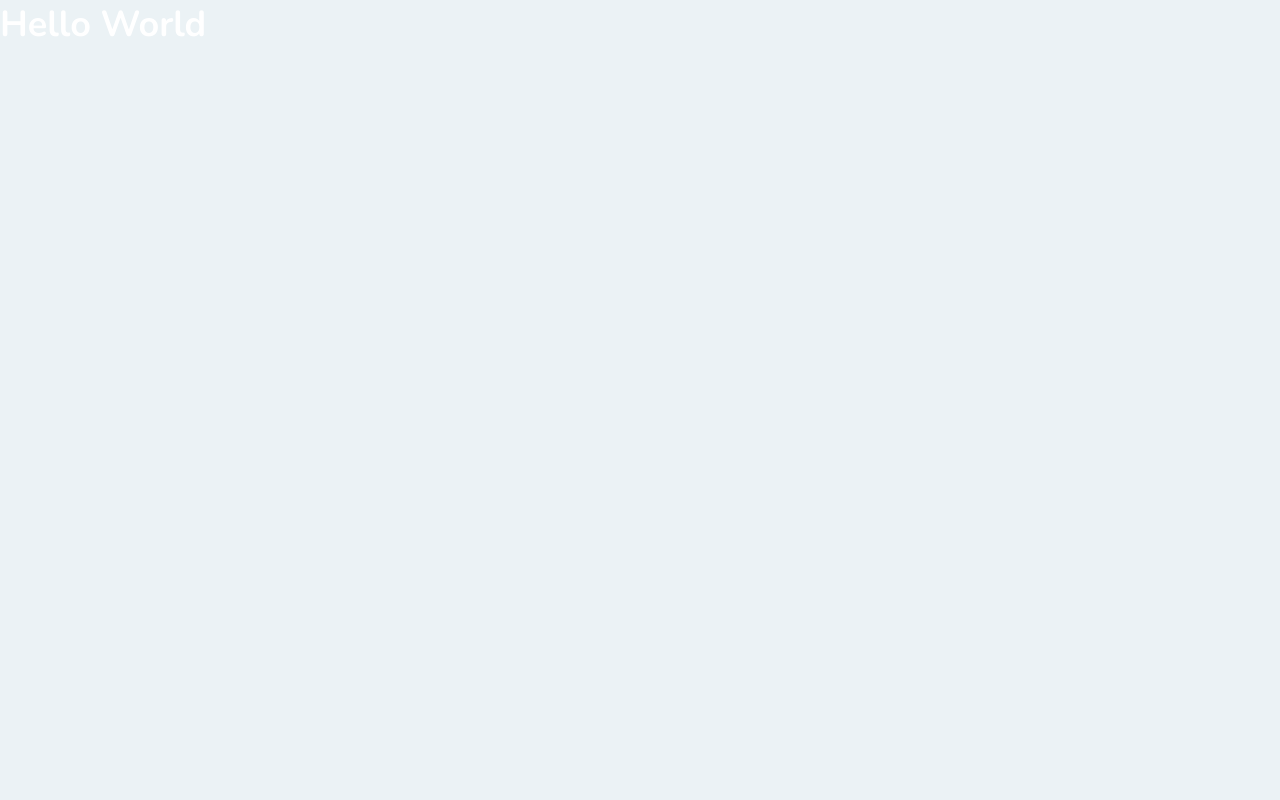
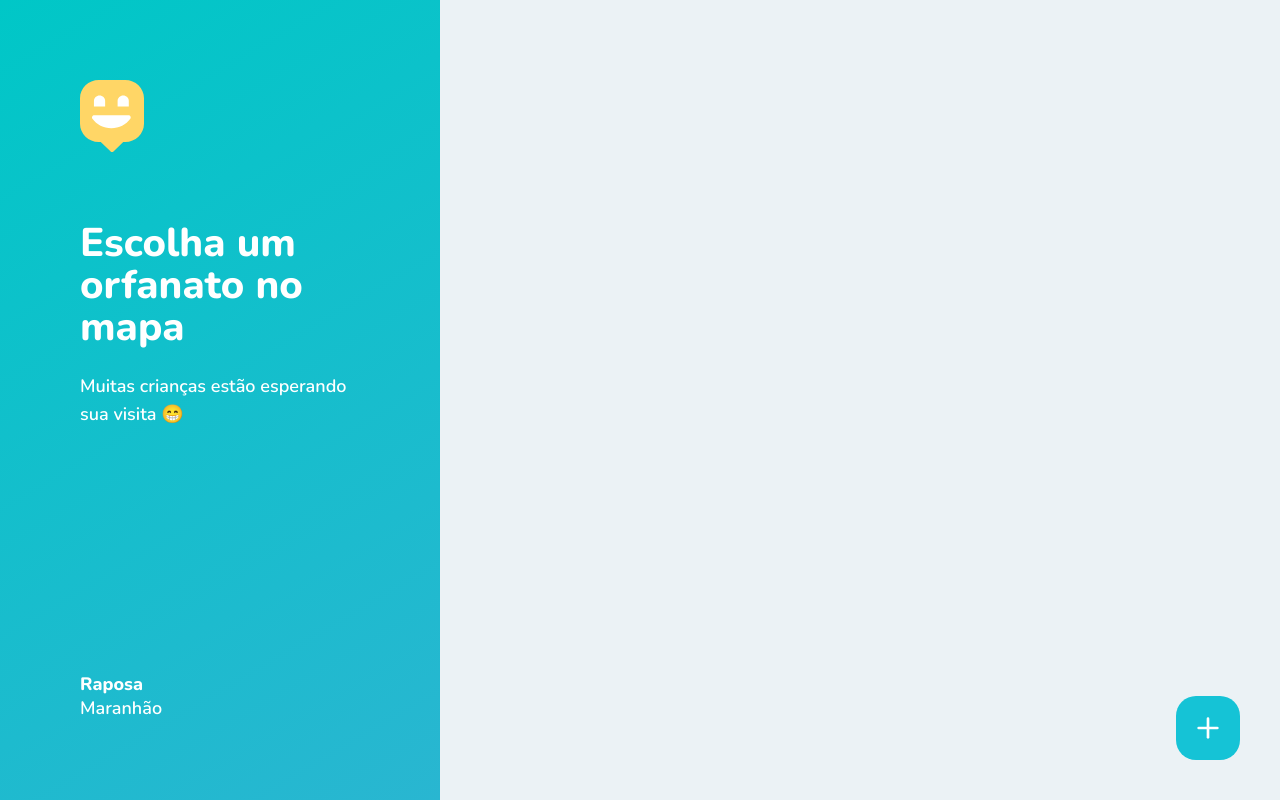
Before and after one commit to 3salles/Happy, a React (Create React App) app in the folder web/: page /app in a window 1280 px wide. Built offline with nearby package versions, Linux system fonts and the light colour scheme.

Commit message:
💄 chore: Created Map Page.

```diff
--- a/web/src/pages/OrphanagesMap.tsx
+++ b/web/src/pages/OrphanagesMap.tsx
@@ -1,9 +1,41 @@
 import React from 'react';
+import { Link } from 'react-router-dom';
+import { FiPlus } from 'react-icons/fi';
+// import { Map,TileLayer } from 'react-leaflet';
 
-function OrphanagesMap(){
+// import 'leaflet/dist/leaflet.css'
+import mapMarkerImg from '../assets/map-marker.svg';
+
+import '../styles/pages/orphanages-map.css';
+
+function OrphanagesMap() {
   return (
-    <h1>Hello World</h1>
-  );
+    <div id="page-map">
+      <aside>
+        <header>
+          <img src={mapMarkerImg} alt="Happy marker image" />
+          <h2>Escolha um orfanato no mapa</h2>
+          <p>Muitas crianças estão esperando sua visita 😁</p>
+        </header>
+
+        <footer>
+          <strong>Raposa</strong>
+          <span>Maranhão</span>
+        </footer>
+
+      </aside>
+      <div></div>
+      {/* <Map center={[-2.4480243,-44.1435415]} zoom={15}
+      style={{ width: '100%', height: '100%' }}
+      >
+        <TileLayer url={`https://api.mapbox.com/styles/v1/mapbox/outdoors-v11/tiles/256/{z}/{x}/{y}@2x?access_token=${process.env.REACT_APP_MAPBOX_TOKEN}`} />
+      </Map> */}
+
+      <Link to="" className="create-orphanage">
+        <FiPlus size={32} color="#fff"/>
+      </Link>
+    </div>
+  )
 }
 
 export default OrphanagesMap;
--- /dev/null
+++ b/web/src/styles/pages/orphanages-map.css
@@ -0,0 +1,67 @@
+#page-map {
+  width: 100vw;
+  height: 100vh;
+
+  position: relative;
+  display: flex;
+}
+
+#page-map aside {
+  width: 440px;
+  background: linear-gradient(329.54deg, #29B6D1 0%, #00C7C7 100%);
+  padding: 80px;
+
+  display: flex;
+  flex-direction: column;
+  justify-content: space-between;
+}
+
+#page-map aside h2 {
+  font-size: 40px;
+  font-weight: 800;
+  line-height: 42px;
+  margin-top: 64px;
+}
+
+#page-map aside p {
+  line-height: 28px;
+  margin-top: 24px;
+}
+
+#page-map aside footer {
+  display: flex;
+  flex-direction: column;
+
+  line-height: 24px;
+}
+
+#page-map aside footer strong {
+  font-weight: 800;
+}
+
+#page-map .leaflet-container {
+  z-index: 5;
+}
+
+#page-map .create-orphanage {
+  position: absolute;
+  right: 40px;
+  bottom: 40px;
+
+  z-index: 10;
+
+  width: 64px;
+  height: 64px;
+  background: #15c3d6;
+  border-radius: 20px;
+
+  display: flex;
+  align-items: center;
+  justify-content: center;
+
+  transition: background-color 0.2s;
+}
+
+#page-map .create-orphanage:hover {
+  background: #17d6eb;
+}
```
